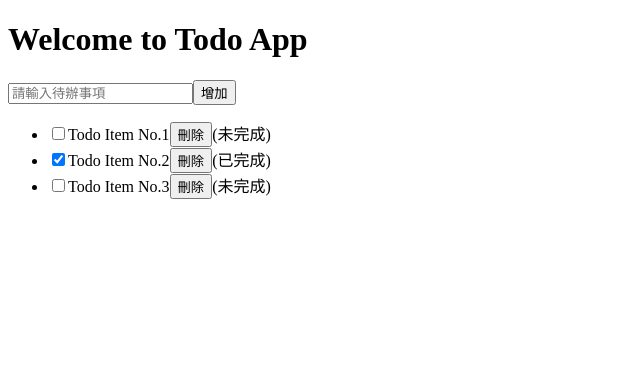
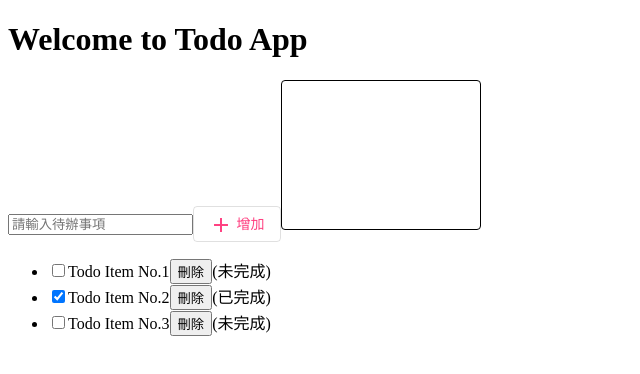
Before and after one commit to jennyhuoh/angular_practice, an Angular app: page / in a window 1280 px wide. Shown: the top 374 px of the page, without its empty margins (0-640 px from the left). Built offline with nearby package versions, Linux system fonts and the light colour scheme.

Commit message:
add mat-ripple

```diff
--- a/package.json
+++ b/package.json
@@ -22,6 +22,7 @@
     "@angular/router": "^14.0.0",
     "rxjs": "~7.5.0",
     "tslib": "^2.3.0",
+    "web-animations-js": "^2.3.2",
     "zone.js": "~0.11.4"
   },
   "devDependencies": {
--- a/src/app/app.module.ts
+++ b/src/app/app.module.ts
@@ -19,7 +19,7 @@ import { TodoAppModule } from './todo-app/todo-app.module';
     AppRoutingModule,
     FormsModule,
     HttpClientModule,
-    TodoAppModule
+    TodoAppModule,
   ],
   bootstrap: [AppComponent]
 })
--- a/src/app/todo-app/add-form/add-form.component.css
+++ b/src/app/todo-app/add-form/add-form.component.css
@@ -0,0 +1,7 @@
+.demo-ripple-container {
+    height: 150px;
+    width: 200px;
+    position: relative;
+    transition: all 200ms linear;
+    border: 1px solid black;
+  }
--- a/src/app/todo-app/add-form/add-form.component.html
+++ b/src/app/todo-app/add-form/add-form.component.html
@@ -1 +1,3 @@
-<input type="text" [(ngModel)]="todoText" [placeholder]="placeholderText"><button (click)="addTodo()">增加</button>
+<input type="text" [(ngModel)]="todoText" [placeholder]="placeholderText"><button mat-stroked-button color="accent" (click)="addTodo()"><mat-icon>add</mat-icon> 增加</button>
+<button mat-button [disableRipple]="false" class="demo-ripple-container"></button>
+<link href="https://fonts.googleapis.com/icon?family=Material+Icons" rel="stylesheet">
--- a/src/app/todo-app/add-form/add-form.component.ts
+++ b/src/app/todo-app/add-form/add-form.component.ts
@@ -1,5 +1,7 @@
 import { Component, OnInit, Output, EventEmitter, Input } from '@angular/core';
 import { TodoListService } from '../todo-list.service';
+import { MatIconRegistry } from '@angular/material/icon';
+import { DomSanitizer } from '@angular/platform-browser';
 
 @Component({
   selector: 'app-add-form',
@@ -22,4 +24,5 @@ export class AddFormComponent implements OnInit {
     this.todoListService.addTodo(this.todoText)
     this.todoText=''
   }
+
 }
--- a/src/polyfills.ts
+++ b/src/polyfills.ts
@@ -46,7 +46,7 @@
  * Zone JS is required by default for Angular itself.
  */
 import 'zone.js';  // Included with Angular CLI.
-
+import 'web-animations-js';
 
 /***************************************************************************************************
  * APPLICATION IMPORTS
--- a/src/styles.css
+++ b/src/styles.css
@@ -1,7 +1 @@
-/* You can add global styles to this file, and also import other style files */
-strong {
-    color: red;
-}
-.blue {
-    color: blue;
-}
+@import "~@angular/material/prebuilt-themes/indigo-pink.css";
```
Also changed, not shown: src/app/todo-app/todo-app.module.ts (+7 -4 lines), 1 other file (tests, documents, lock files or other folders).
